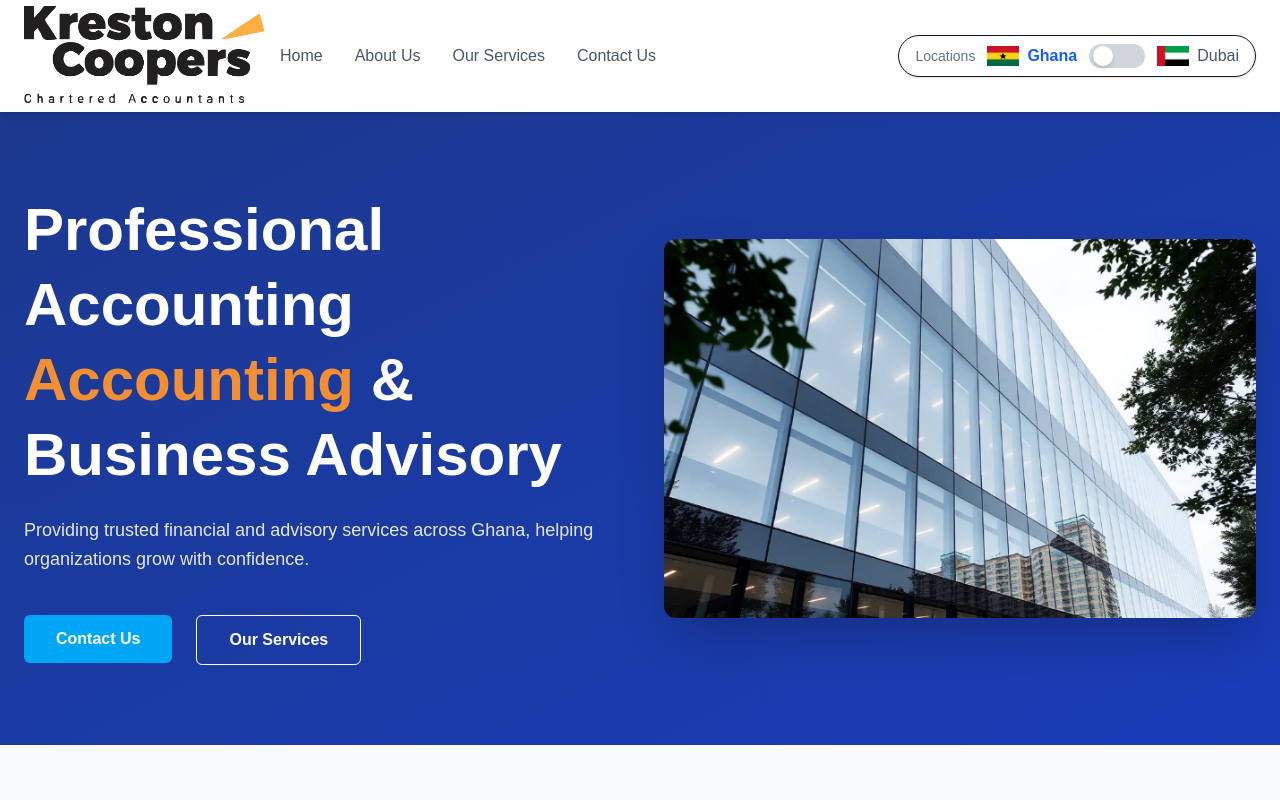
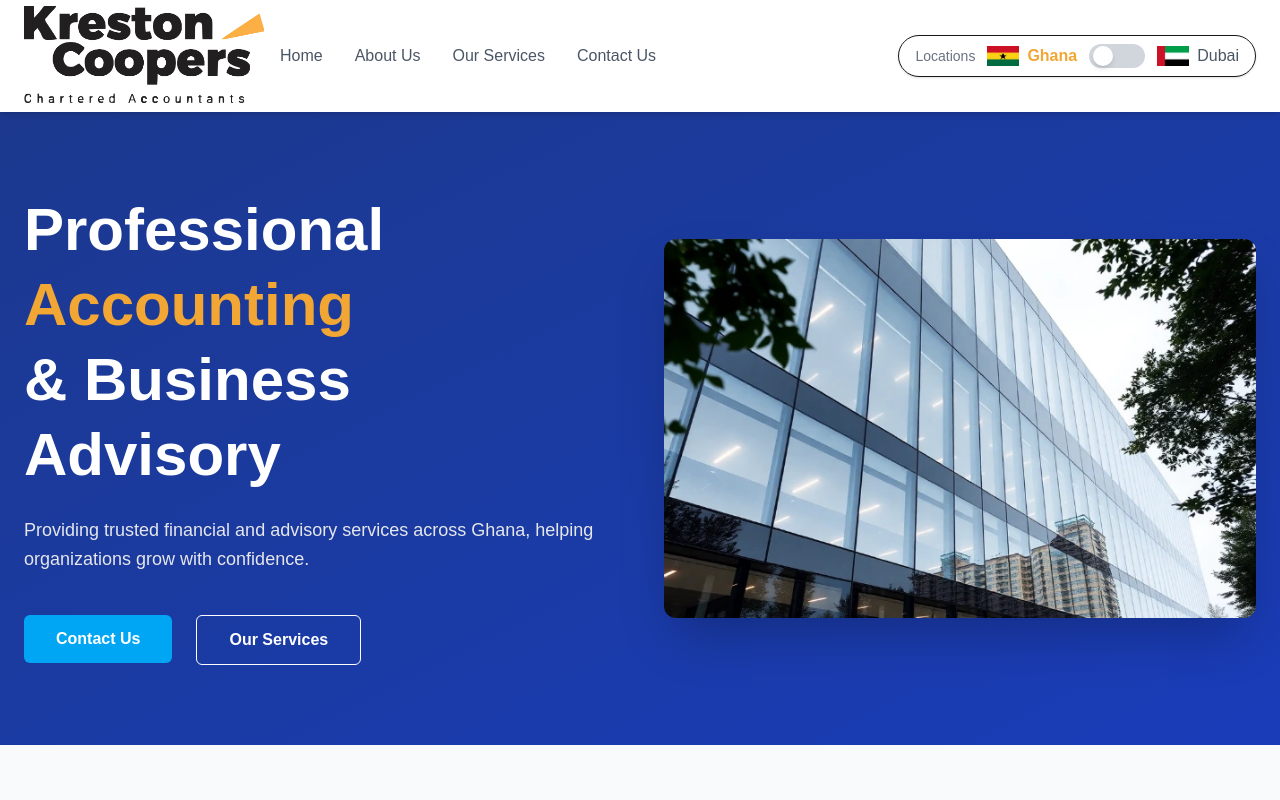
Before and after one commit to Anastlayjeh/KrestonCoopers, a Next.js app in the folder krestoncoopers/: page / in a window 1280 px wide. Shown: the top 800 px of the page. Built offline with nearby package versions, Linux system fonts and the light colour scheme.

Commit message:
Update toggle

```diff
--- a/krestoncoopers/src/app/components/Header.jsx
+++ b/krestoncoopers/src/app/components/Header.jsx
@@ -19,14 +19,13 @@ const XIcon = (props) => (
 );
 
 export default function Header() {
-  const [isVisible, setIsVisible] = useState(false);
   const [isMenuOpen, setIsMenuOpen] = useState(false);
   const [office, setOffice] = useState("ghana");
 
   useEffect(() => {
-    setIsVisible(true);
-
-    const savedOffice = localStorage.getItem("office");
+    // Normalize any legacy value ('uae') to the new key ('dubai')
+    let savedOffice = localStorage.getItem("office");
+    if (savedOffice === "uae") savedOffice = "dubai";
     if (savedOffice) setOffice(savedOffice);
 
     const handleResize = () => {
@@ -39,13 +38,13 @@ export default function Header() {
   const toggleMenu = () => setIsMenuOpen(!isMenuOpen);
 
   const switchOffice = () => {
-    const newOffice = office === "ghana" ? "uae" : "ghana";
+    // Use 'dubai' (matches Hero component) instead of 'uae'
+    const newOffice = office === "ghana" ? "dubai" : "ghana";
     setOffice(newOffice);
     localStorage.setItem("office", newOffice);
+    // Dispatch custom event
     window.dispatchEvent(new CustomEvent("office-changed", { detail: newOffice }));
   };
-
-  const baseAnimationClasses = `transition-all duration-1000 ease-out ${isVisible ? "opacity-100 translate-y-0" : "opacity-0 translate-y-[5px]"}`;
 
   const navLinks = (
     <>
@@ -59,8 +58,9 @@ export default function Header() {
   return (
     <nav className="w-full bg-white shadow-md py-6 sticky top-0 z-50">
       <div className="max-w-7xl mx-auto flex flex-wrap md:flex-nowrap items-center justify-between px-4 md:px-6 gap-4">
+
         {/* LOGO */}
-        <div className={`flex items-center gap-3 ${baseAnimationClasses}`}>
+        <div className="flex items-center gap-3">
           <div className="w-40 h-10 md:w-60 md:h-16 flex items-center">
             <Link href="/">
               <img src="/Asset-6-8.webp" alt="Logo" className="h-full object-contain" />
@@ -79,11 +79,10 @@ export default function Header() {
             onClick={switchOffice}
             className="ml-auto flex-shrink-0 flex items-center gap-3 px-4 py-2 border rounded-full shadow-sm cursor-pointer hover:bg-gray-50 transition relative min-w-[230px]"
           >
-            {/* Label */}
             <span className="text-gray-500 font-medium text-sm">Locations</span>
 
             {/* Ghana */}
-            <div className={`flex items-center gap-2 transition ${office === "ghana" ? "text-blue-600 font-semibold" : "text-gray-600"}`}>
+            <div className={`flex items-center gap-2 transition ${office === "ghana" ? "text-[#F2A634] font-semibold" : "text-gray-600"}`}>
               <img src="/Flag_of_Ghana.svg.webp" className="w-8 h-5" /> Ghana
             </div>
 
@@ -93,7 +92,7 @@ export default function Header() {
             </div>
 
             {/* UAE */}
-            <div className={`flex items-center gap-2 transition ${office === "uae" ? "text-blue-600 font-semibold" : "text-gray-600"}`}>
+            <div className={`flex items-center gap-2 transition ${office === "dubai" ? "text-[#F2A634] font-semibold" : "text-gray-600"}`}>
               <img src="/Flag-United-Arab-Emirates.webp" className="w-8 h-5" /> Dubai
             </div>
           </div>
@@ -107,19 +106,19 @@ export default function Header() {
             className="flex items-center gap-1 px-2 py-1 border rounded-full shadow-sm cursor-pointer hover:bg-gray-50 transition"
           >
             <span className="text-gray-500 text-xs font-medium">Locations</span>
-            <div className={`flex items-center gap-1 text-xs ${office === "ghana" ? "text-blue-600 font-semibold" : "text-gray-600"}`}>
+            <div className={`flex items-center gap-1 text-xs ${office === "ghana" ? "text-[#F2A634] font-semibold" : "text-gray-600"}`}>
               <img src="/Flag_of_Ghana.svg.webp" className="w-4 h-4" /> Ghana
             </div>
             <div className="relative w-10 h-4 bg-gray-300 rounded-full flex items-center px-0.5">
               <div className={`absolute bg-white w-3 h-3 rounded-full shadow-md transition-all duration-300 ${office === "ghana" ? "left-0.5" : "left-5"}`}></div>
             </div>
-            <div className={`flex items-center gap-1 text-xs ${office === "uae" ? "text-blue-600 font-semibold" : "text-gray-600"}`}>
+            <div className={`flex items-center gap-1 text-xs ${office === "dubai" ? "text-[#F2A634] font-semibold" : "text-gray-600"}`}>
               <img src="/Flag-United-Arab-Emirates.webp" className="w-4 h-4" /> Dubai
             </div>
           </div>
 
           {/* MENU BUTTON */}
-          <button className="text-gray-600 p-2" onClick={toggleMenu}>
+          <button className="text-gray-600 p-2" onClick={() => setIsMenuOpen(!isMenuOpen)}>
             {isMenuOpen ? <XIcon className="h-6 w-6" /> : <MenuIcon className="h-6 w-6" />}
           </button>
         </div>
--- a/krestoncoopers/src/app/components/Hero.jsx
+++ b/krestoncoopers/src/app/components/Hero.jsx
@@ -3,70 +3,101 @@ import Link from "next/link";
 import { useEffect, useState } from "react";
 
 export default function Hero() {
-  const [loaded, setLoaded] = useState(false);
   const [office, setOffice] = useState("ghana"); // default
-
-  const KRESTON_ORANGE = "text-[#F28E34]"; // Adjusted Kreston Orange (more yellowish)
 
   const content = {
     ghana: {
       bg: "from-blue-900 to-blue-800",
-      titleHighlight: KRESTON_ORANGE,
-      title: "Professional Accounting & Business Advisory",
+      titlePart1: "Professional",
+      titleHighlight: "Accounting",
+      titlePart2: "& Business Advisory",
       desc: "Providing trusted financial and advisory services across Ghana, helping organizations grow with confidence.",
       image: "/building.webp",
+      accentColor: "text-[#F2A634]", // Kreston Orange more yellow
     },
     dubai: {
-      bg: "from-[#0F172A] to-[#1E293B]", // deep blue/gray background
-      titleHighlight: KRESTON_ORANGE,
-      title: "International Audit, Tax & Advisory Experts",
+      bg: "from-[#0F172A] to-[#1E293B]",
+      titlePart1: "International",
+      titleHighlight: "Audit",
+      titlePart2: "& Advisory Experts",
       desc: "Serving corporations in the UAE with world-class financial, audit, and compliance services.",
       image: "/World.webp",
+      accentColor: "text-[#F2A634]", // same orange, or change per design
     },
   };
 
-  const current = content[office] || content.ghana;
+  // initial content
+  const [current, setCurrent] = useState(content[office]);
 
   useEffect(() => {
-    setLoaded(true);
+    // load initial office from localStorage
+    const mapOffice = (o) => (o === "uae" ? "dubai" : o);
+    const savedOfficeRaw = localStorage.getItem("office");
+    const savedOffice = mapOffice(savedOfficeRaw);
+    if (savedOffice && content[savedOffice]) {
+      setOffice(savedOffice);
+      setCurrent(content[savedOffice]);
+    }
 
-    const savedOffice = localStorage.getItem("office");
-    if (savedOffice && content[savedOffice]) setOffice(savedOffice);
+    // listen to office change events
+    const handleOfficeChange = (event) => {
+      // Accept either a string detail ('dubai') or an object ({ office: 'dubai' })
+      let newOffice;
+      if (event && event.detail) {
+        if (typeof event.detail === "string") {
+          newOffice = event.detail;
+        } else if (typeof event.detail === "object" && event.detail.office) {
+          newOffice = event.detail.office;
+        }
+      }
 
-    const handleOfficeChange = () => {
-      const newOffice = localStorage.getItem("office") || "ghana";
-      if (content[newOffice]) setOffice(newOffice);
+      // Fallback to localStorage or default
+      if (!newOffice) {
+        const ls = localStorage.getItem("office");
+        newOffice = mapOffice(ls) || "ghana";
+      }
+
+      if (content[newOffice]) {
+        setOffice(newOffice);
+        setCurrent(content[newOffice]);
+        // persist so refresh or other components can read it
+        try {
+          localStorage.setItem("office", newOffice);
+        } catch (e) {
+          /* ignore localStorage errors */
+        }
+      }
     };
+
+    // small helper so other scripts/components can change office reliably:
+    // window.setOffice("dubai")
+    // this will both persist and dispatch the event
+    if (typeof window !== "undefined") {
+      window.setOffice = (name) => {
+        if (!name) return;
+        try { localStorage.setItem("office", name); } catch (e) {}
+        window.dispatchEvent(new CustomEvent("office-changed", { detail: name }));
+      };
+    }
 
     window.addEventListener("office-changed", handleOfficeChange);
     return () => window.removeEventListener("office-changed", handleOfficeChange);
   }, []);
 
   return (
-    <section
-      className={`w-full bg-gradient-to-br ${current.bg} py-16 md:py-20 transition-all duration-500`}
-    >
+    <section className={`w-full bg-gradient-to-br ${current.bg} py-16 md:py-20 transition-all duration-500`}>
       <div className="max-w-7xl mx-auto px-4 sm:px-6 flex flex-col lg:flex-row items-center gap-10 md:gap-12">
-        {/* LEFT TEXT */}
-        <div
-          className={`flex-1 transition-all duration-900 ease-out ${
-            loaded ? "opacity-100 translate-y-0" : "opacity-0 translate-y-6"
-          } text-center lg:text-left`}
-        >
+        <div className="flex-1 text-center lg:text-left">
           <h1 className="text-4xl sm:text-5xl lg:text-6xl font-extrabold text-white leading-tight">
-            {current.title.split("&")[0]} <br className="hidden sm:block" />
-            <span className={current.titleHighlight}>
-              {office === "ghana" ? "Accounting" : "Audit"}
-            </span>{" "}
-            & <br />
-            {current.title.split("&")[1]}
+            {current.titlePart1} <br className="hidden sm:block" />
+            <span className={current.accentColor}>{current.titleHighlight}</span> <br />
+            {current.titlePart2}
           </h1>
 
           <p className="text-gray-200 mt-4 md:mt-6 text-base md:text-lg leading-relaxed max-w-xl mx-auto lg:mx-0">
             {current.desc}
           </p>
 
-          {/* Buttons */}
           <div className="flex flex-col sm:flex-row gap-4 sm:gap-6 mt-8 md:mt-10 justify-center lg:justify-start">
             <Link href="/contact">
               <button className="bg-sky-500 hover:bg-sky-600 text-white font-semibold px-6 py-3 sm:px-8 rounded-md transition w-full sm:w-auto">
@@ -82,12 +113,7 @@ export default function Hero() {
           </div>
         </div>
 
-        {/* RIGHT IMAGE */}
-        <div
-          className={`flex-1 transition-all duration-900 ease-out ${
-            loaded ? "opacity-100 translate-x-0" : "opacity-0 translate-x-10"
-          } mt-10 lg:mt-0`}
-        >
+        <div className="flex-1 mt-10 lg:mt-0">
           <img
             src={current.image}
             alt="Hero Image"
```
